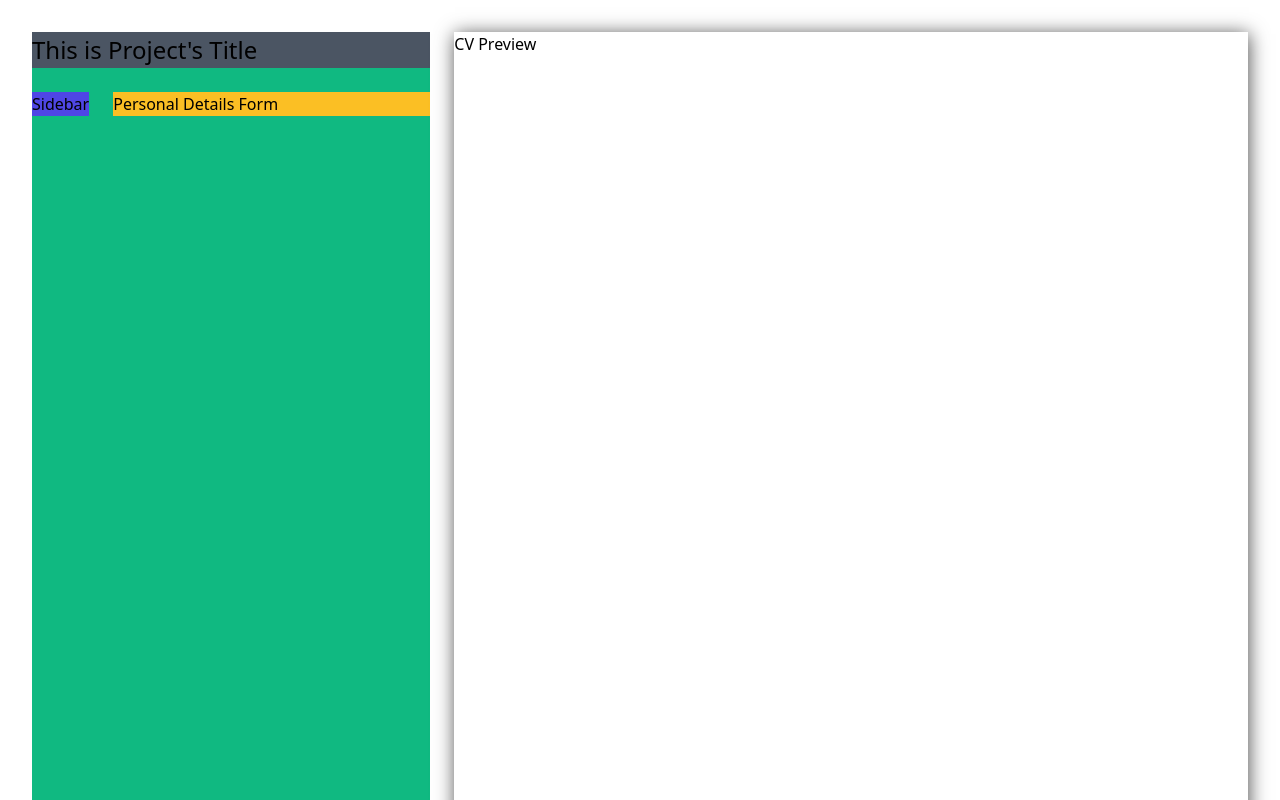
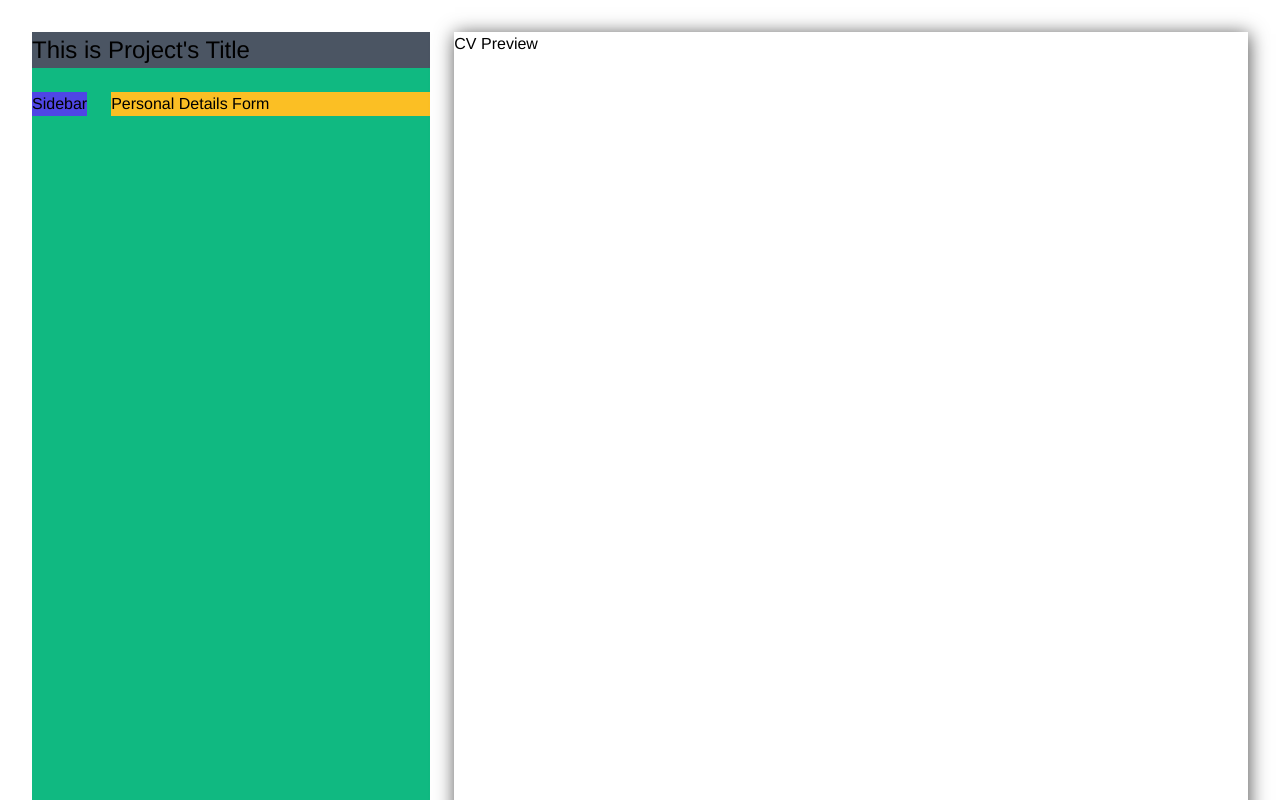
Before and after one commit to AkzechKyla/CVApplicationMaker, a React (Vite) app: page / in a window 1280 px wide. Shown: the top 800 px of the page. Built offline with nearby package versions, Linux system fonts and the light colour scheme.

Commit message:
Set up font family

```diff
--- a/src/App.tsx
+++ b/src/App.tsx
@@ -5,7 +5,7 @@ import PersonalDetails from './components/CVForm/PersonalDetails'
 
 export default function App() {
     return (
-      <div className="flex gap-6 pt-8 pr-8 pb-8 pl-8 overflow-auto">
+      <div className="flex gap-6 pt-8 pr-8 pb-8 pl-8 overflow-auto font-helvetica">
         <div className="bg-emerald-500 flex-1">
           <Header/>
           <div className="flex gap-6">
--- a/tailwind.config.js
+++ b/tailwind.config.js
@@ -5,7 +5,11 @@ export default {
     "./src/**/*.{js,jsx,ts,tsx}",
   ],
   theme: {
-    extend: {},
+    extend: {
+      fontFamily: {
+        'helvetica': ['Helvetica', 'Arial', 'sans-serif'],
+      },
+    },
   },
   plugins: [
     plugin(function({ addBase, theme }) {
```
